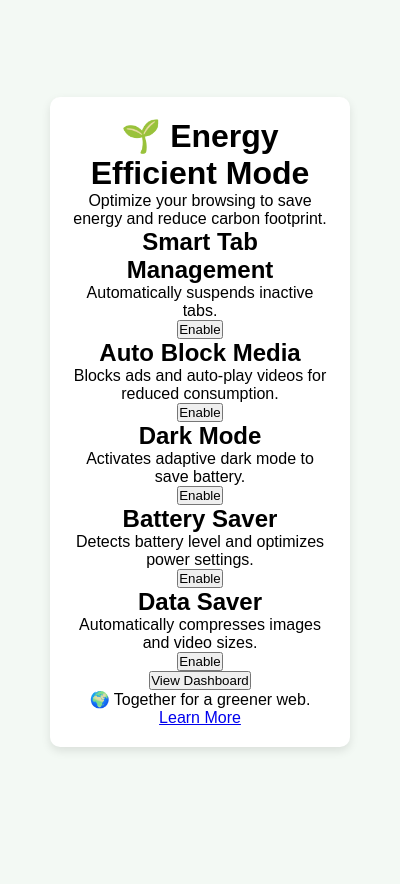
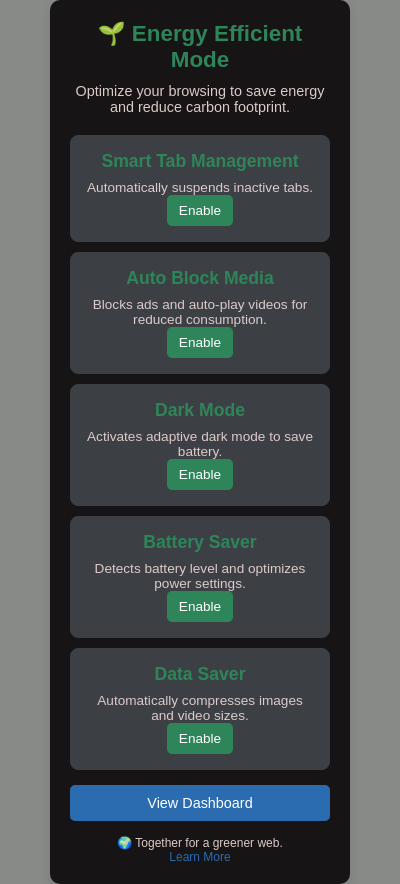
Before and after one commit to baranwalayush/Energy-Efficient-Web-Browsing-Mode, a browser extension: page popup.html in a window 400 px wide. Before the commit the page ends 844 px from the top, so only its background shows below. Drawn offline with Linux system fonts and the light colour scheme.

Commit message:
Update style.css

```diff
--- a/popup.html
+++ b/popup.html
@@ -55,5 +55,7 @@
         </footer>
     </div>
 
+    <script src="popup.js"></script>
+
 </body>
 </html>
--- a/style.css
+++ b/style.css
@@ -6,7 +6,7 @@
 }
 
 body {
-    background-color: #f3f9f4;
+    background-color: #888a88;
     display: flex;
     align-items: center;
     justify-content: center;
@@ -16,8 +16,91 @@ body {
 .container {
     width: 300px;
     padding: 20px;
-    background-color: #ffffff;
+    background-color: #161414;
     border-radius: 10px;
     box-shadow: 0 4px 10px rgba(0, 0, 0, 0.1);
     text-align: center;
 }
+
+header h1 {
+    font-size: 1.4em;
+    color: #2f855a;
+    margin-bottom: 10px;
+}
+
+header p {
+    color: #ddcaca;
+    font-size: 0.9em;
+    margin-bottom: 20px;
+}
+
+.features .feature {
+    padding: 15px;
+    margin-bottom: 10px;
+    border: 1px solid #3c4044;
+    border-radius: 8px;
+    background-color: #3c4044;
+}
+
+.features .feature h2 {
+    font-size: 1.1em;
+    color: #2f855a;
+    margin-bottom: 8px;
+}
+
+.features .feature p {
+    font-size: 0.85em;
+    color: #ddcaca;
+}
+
+.toggle-btn {
+    display: inline-block;
+    padding: 8px 12px;
+    background-color: #2f855a;
+    color: #ffffff;
+    border: none;
+    border-radius: 5px;
+    font-size: 0.85em;
+    cursor: pointer;
+    transition: background-color 0.2s;
+}
+
+.toggle-btn:hover {
+    background-color: #276749;
+}
+
+footer {
+    margin-top: 15px;
+    font-size: 0.75em;
+    color: #ddcaca;
+}
+
+footer a {
+    color: #2b6cb0;
+    text-decoration: none;
+}
+
+footer a:hover {
+    text-decoration: underline;
+}
+
+.dashboard-link {
+    margin-top: 15px;
+    text-align: center;
+}
+
+.dashboard-btn {
+    width: 100%;
+    padding: 10px;
+    background-color: #2b6cb0;
+    color: #ffffff;
+    border: none;
+    border-radius: 5px;
+    font-size: 0.9em;
+    cursor: pointer;
+    transition: background-color 0.2s;
+}
+
+.dashboard-btn:hover {
+    background-color: #2c5282;
+}
```
Also changed, not shown: popup.js (added).
